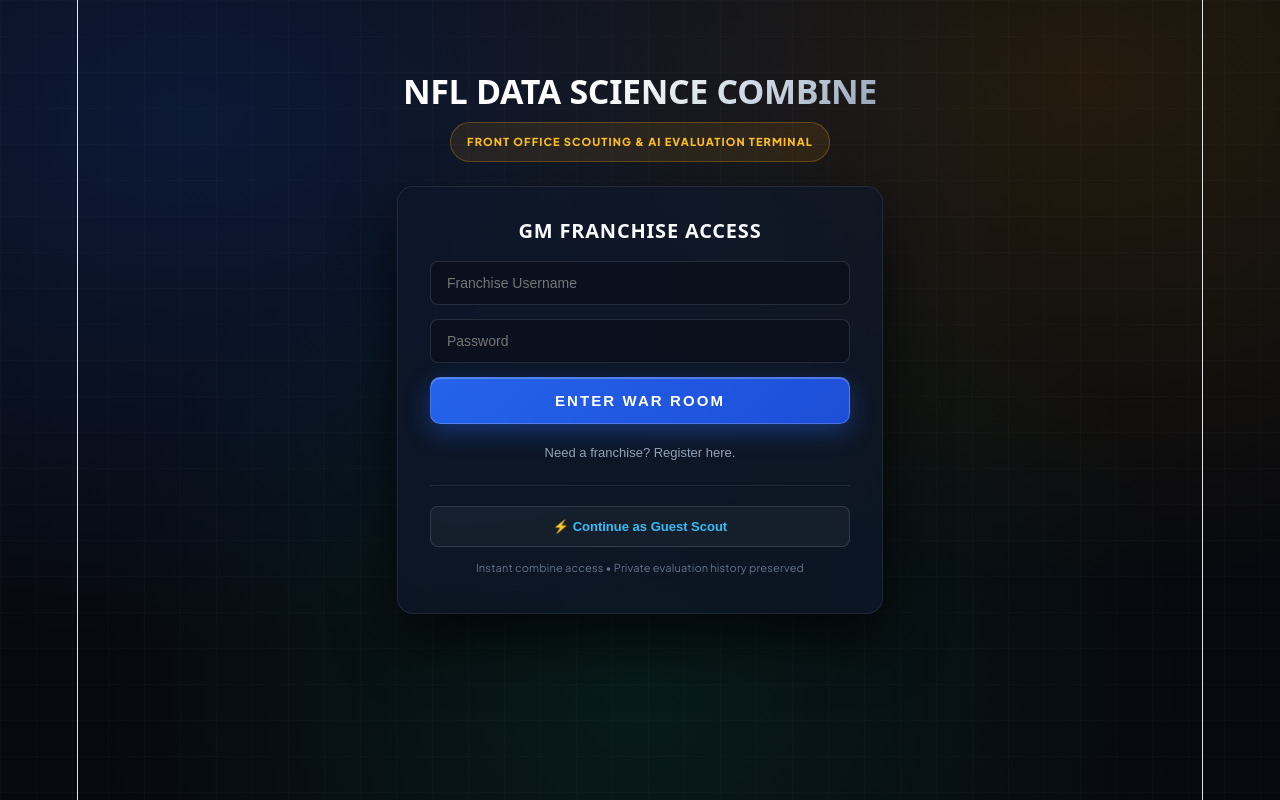
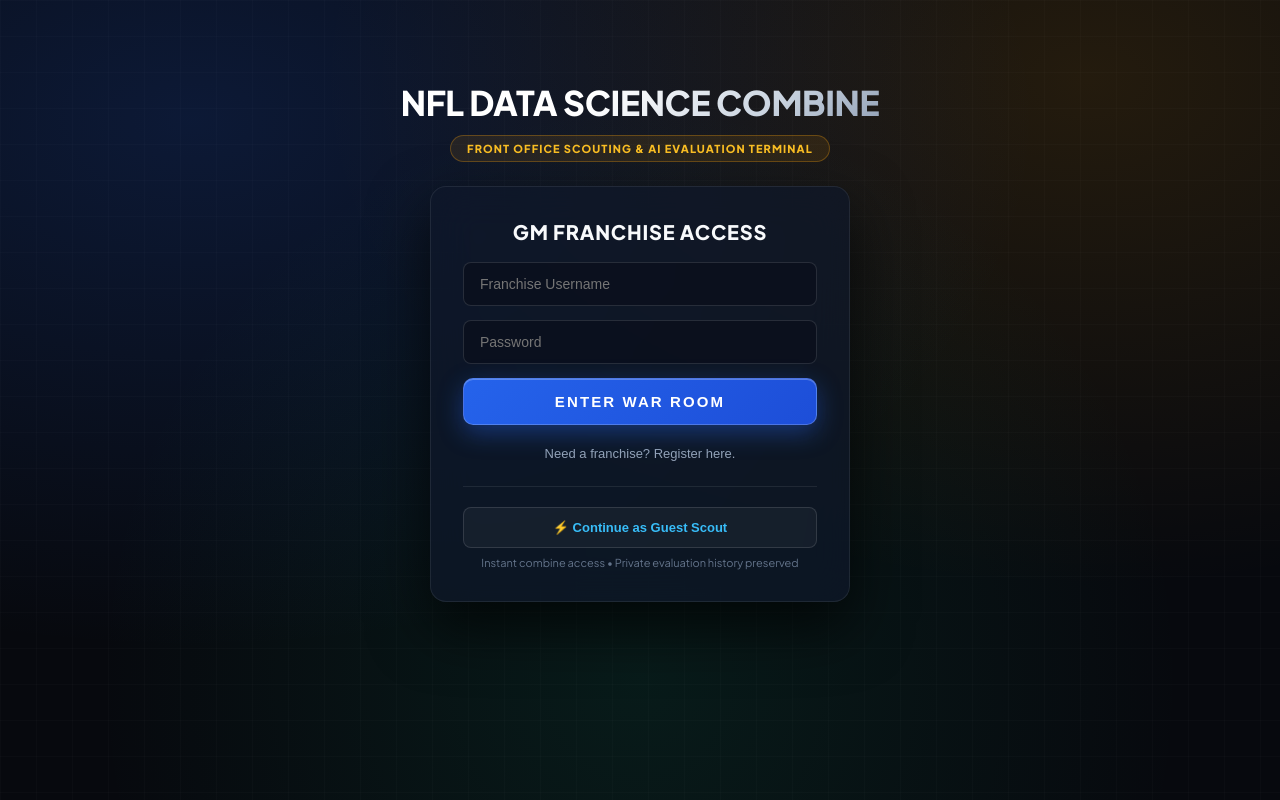
Before and after one commit to gobinathrc/interview-frontend, a React (Vite) app: page / in a window 1280 px wide. Built offline with nearby package versions, Linux system fonts and the light colour scheme.

Commit message:
Update index.css

```diff
--- a/src/index.css
+++ b/src/index.css
@@ -1,111 +1,32 @@
 :root {
-  --text: #6b6375;
-  --text-h: #08060d;
-  --bg: #fff;
-  --border: #e5e4e7;
-  --code-bg: #f4f3ec;
-  --accent: #aa3bff;
-  --accent-bg: rgba(170, 59, 255, 0.1);
-  --accent-border: rgba(170, 59, 255, 0.5);
-  --social-bg: rgba(244, 243, 236, 0.5);
-  --shadow:
-    rgba(0, 0, 0, 0.1) 0 10px 15px -3px, rgba(0, 0, 0, 0.05) 0 4px 6px -2px;
-
-  --sans: system-ui, 'Segoe UI', Roboto, sans-serif;
-  --heading: system-ui, 'Segoe UI', Roboto, sans-serif;
-  --mono: ui-monospace, Consolas, monospace;
-
-  font: 18px/145% var(--sans);
-  letter-spacing: 0.18px;
-  color-scheme: light dark;
-  color: var(--text);
-  background: var(--bg);
+  --sans: 'Plus Jakarta Sans', system-ui, -apple-system, sans-serif;
+  --font-sans: 'Plus Jakarta Sans', system-ui, -apple-system, sans-serif;
+  color-scheme: dark;
+  background-color: #07090e;
   font-synthesis: none;
   text-rendering: optimizeLegibility;
   -webkit-font-smoothing: antialiased;
   -moz-osx-font-smoothing: grayscale;
-
-  @media (max-width: 1024px) {
-    font-size: 16px;
-  }
 }
 
-@media (prefers-color-scheme: dark) {
-  :root {
-    --text: #9ca3af;
-    --text-h: #f3f4f6;
-    --bg: #16171d;
-    --border: #2e303a;
-    --code-bg: #1f2028;
-    --accent: #c084fc;
-    --accent-bg: rgba(192, 132, 252, 0.15);
-    --accent-border: rgba(192, 132, 252, 0.5);
-    --social-bg: rgba(47, 48, 58, 0.5);
-    --shadow:
-      rgba(0, 0, 0, 0.4) 0 10px 15px -3px, rgba(0, 0, 0, 0.25) 0 4px 6px -2px;
-  }
-
-  #social .button-icon {
-    filter: invert(1) brightness(2);
-  }
-}
-
-#root {
-  width: 1126px;
-  max-width: 100%;
-  margin: 0 auto;
-  text-align: center;
-  border-inline: 1px solid var(--border);
-  min-height: 100svh;
-  display: flex;
-  flex-direction: column;
+* {
   box-sizing: border-box;
 }
 
 body {
   margin: 0;
+  padding: 0;
+  min-height: 100vh;
+  background-color: #07090e;
+  color: #f8fafc;
+  overflow-x: hidden;
 }
 
-h1,
-h2 {
-  font-family: var(--heading);
-  font-weight: 500;
-  color: var(--text-h);
+#root {
+  width: 100%;
+  min-height: 100vh;
+  margin: 0;
+  padding: 0;
+  display: flex;
+  flex-direction: column;
 }
-
-h1 {
-  font-size: 56px;
-  letter-spacing: -1.68px;
-  margin: 32px 0;
-  @media (max-width: 1024px) {
-    font-size: 36px;
-    margin: 20px 0;
-  }
-}
-h2 {
-  font-size: 24px;
-  line-height: 118%;
-  letter-spacing: -0.24px;
-  margin: 0 0 8px;
-  @media (max-width: 1024px) {
-    font-size: 20px;
-  }
-}
-p {
-  margin: 0;
-}
-
-code,
-.counter {
-  font-family: var(--mono);
-  display: inline-flex;
-  border-radius: 4px;
-  color: var(--text-h);
-}
-
-code {
-  font-size: 15px;
-  line-height: 135%;
-  padding: 4px 8px;
-  background: var(--code-bg);
-}
```
